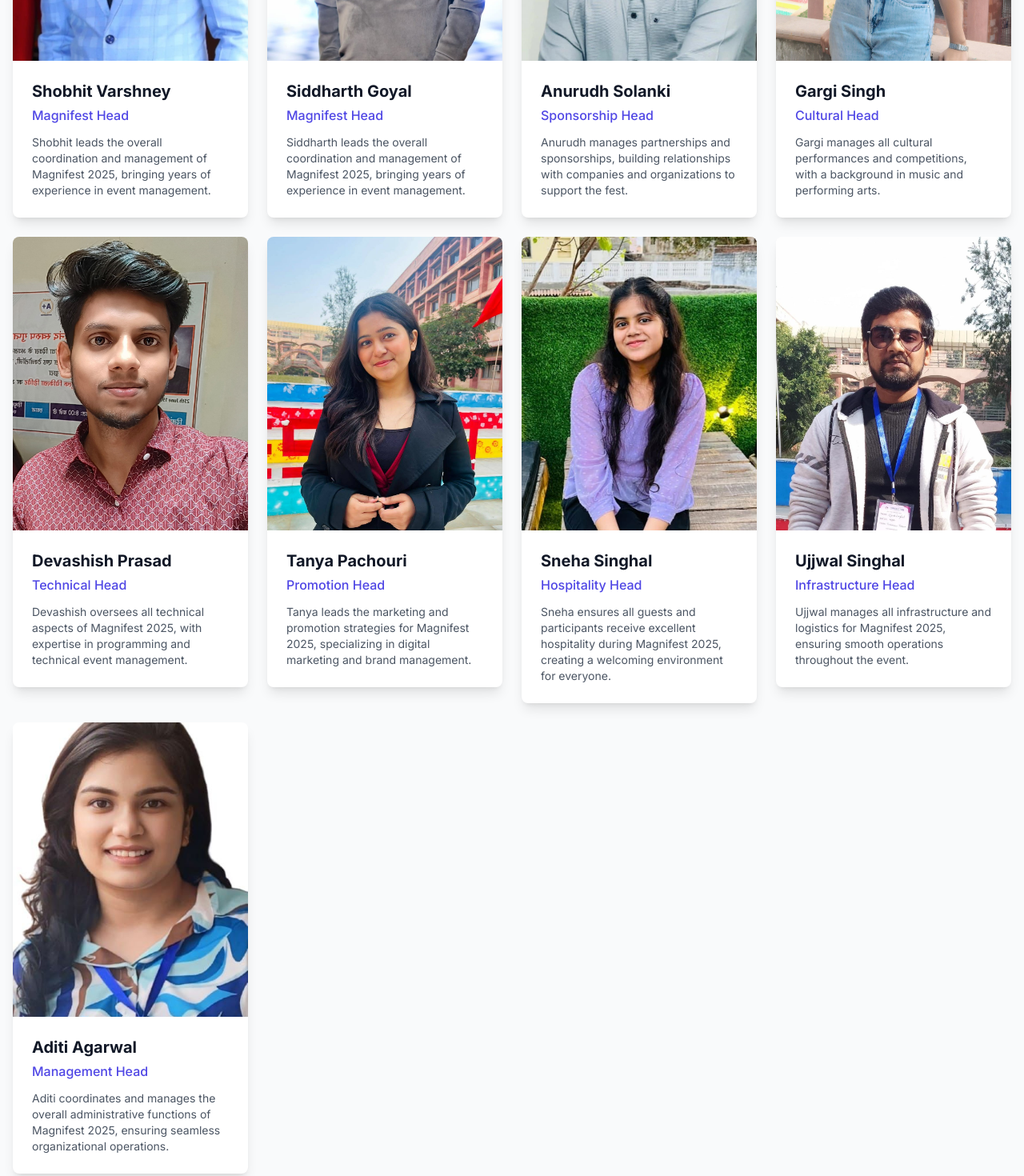
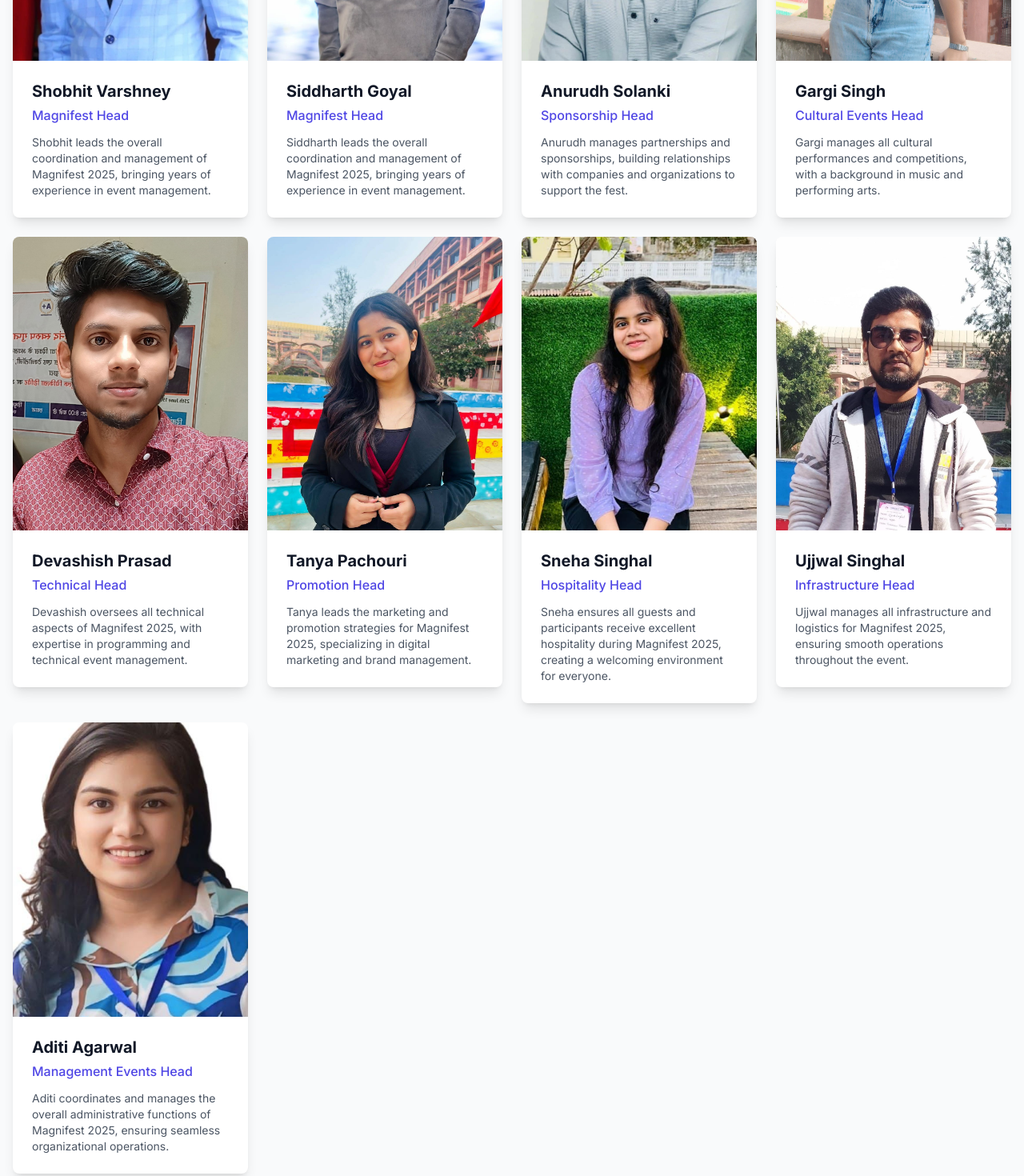
Before and after one commit to magnifesthimcs/magnifest-himcs, a React (Vite) app: page /team in a window 1280 px wide. Shown: the part 900-2370 px from the top of the page at 80% size. Built offline with nearby package versions, Linux system fonts and the light colour scheme.

Commit message:
new changes

```diff
--- a/src/components/CountdownTimer.jsx
+++ b/src/components/CountdownTimer.jsx
@@ -3,7 +3,7 @@ import { motion } from 'framer-motion'
 
 const CountdownTimer = () => {
   // Set the date for the college fest (example: March 15, 2025)
-  const festDate = new Date('April 18, 2025 09:00:00').getTime()
+  const festDate = new Date('April 21, 2025 09:00:00').getTime()
 
   const [timeLeft, setTimeLeft] = useState({
     days: 0,
--- a/src/pages/Home.jsx
+++ b/src/pages/Home.jsx
@@ -118,7 +118,7 @@ const Home = () => {
           >
             <div className="flex items-center text-white">
               <FaCalendarAlt className="mr-2 text-primary" />
-              <span>April 18-19, 2025</span>
+              <span>April 21-22, 2025</span>
             </div>
             <div className="hidden md:block w-2 h-2 rounded-full bg-primary"></div>
             <div className="flex items-center text-white">
@@ -156,12 +156,12 @@ const Home = () => {
         </div>
 
         <div className="absolute bottom-10 left-0 right-0 flex justify-center">
-          <motion.div
+          {/* <motion.div
             className="animate-bounce"
             initial={{ opacity: 0 }}
             animate={{ opacity: 1 }}
             transition={{ delay: 1.2 }}
-          >
+          > */}
             <a
               href="#about"
               className="text-white flex flex-col items-center"
@@ -182,7 +182,7 @@ const Home = () => {
                 />
               </svg>
             </a>
-          </motion.div>
+          {/* </motion.div> */}
         </div>
       </section>
 
--- a/src/pages/Register.jsx
+++ b/src/pages/Register.jsx
@@ -75,9 +75,9 @@ const Register = () => {
             />
           </div>
 
-          <div className="mt-8 text-center text-gray-600 dark:text-gray-300">
+          {/* <div className="mt-8 text-center text-gray-600 dark:text-gray-300">
             <p>Having trouble with registration? Contact us at <a href="mailto:support@magnifest2025.com" className="text-primary hover:underline">support@magnifest2025.com</a></p>
-          </div>
+          </div> */}
         </div>
       </div>
     </motion.div>
--- a/src/pages/Team.jsx
+++ b/src/pages/Team.jsx
@@ -58,7 +58,7 @@ const teamData = [
   {
     id: 4,
     name: 'Gargi Singh',
-    role: 'Cultural Head',
+    role: 'Cultural Events Head',
     image: '/assets/team/WhatsApp Image 2025-03-29 at 22.13.25_e73ff624.jpg',
     bio: 'Gargi manages all cultural performances and competitions, with a background in music and performing arts.'
   },
@@ -93,7 +93,7 @@ const teamData = [
   {
     id: 9,
     name: 'Aditi Agarwal',
-    role: 'Management Head',
+    role: 'Management Events Head',
     image: '/assets/team/WhatsApp Image 2025-03-26 at 13.22.16_65ae4be2.jpg',
     bio: 'Aditi coordinates and manages the overall administrative functions of Magnifest 2025, ensuring seamless organizational operations.'
   }
```
